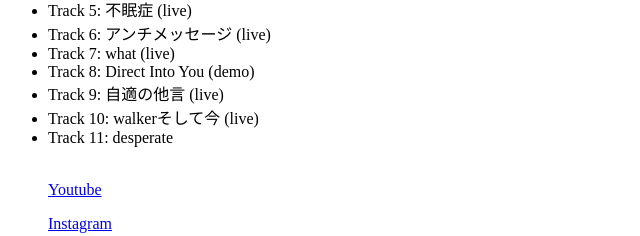
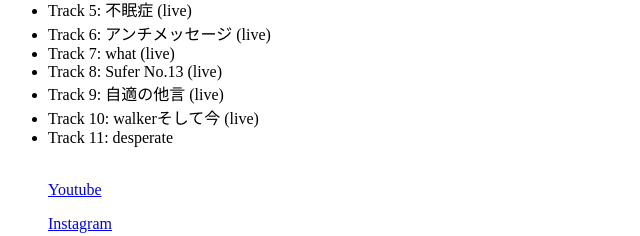
Before and after one commit to Ripclone/RipcloneDemo, a plain HTML site: page index.html in a window 1280 px wide. Shown: the part 173-409 px from the top of the page, 0-640 px from the left. Drawn offline with Linux system fonts and the light colour scheme.

Commit message:
Update index.html

```diff
--- a/index.html
+++ b/index.html
@@ -14,7 +14,7 @@
         <Li>Track 5: 不眠症 (live)</Li>
         <li>Track 6: アンチメッセージ (live)</li>
         <li>Track 7: what (live)</li>
-        <li>Track 8: Direct Into You (demo)</li>
+        <li>Track 8: Sufer No.13 (live)</li>
         <li>Track 9: 自適の他言 (live)</li>
         <li>Track 10: walkerそして今 (live)</li>
         <li>Track 11: desperate</li>
```
